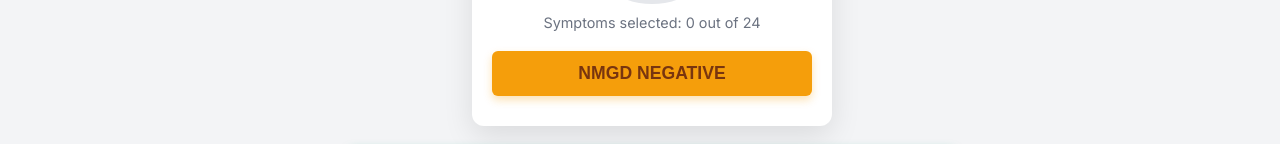
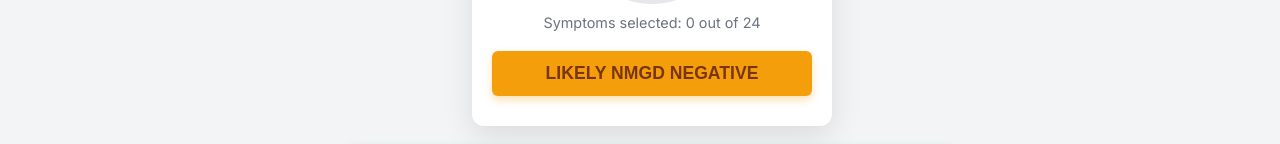
Before and after one commit to GI-Lab-TIGS/NMPhenoscore, a plain HTML site: page index.html in a window 1280 px wide. Shown: the part 1524-1668 px from the top of the page. Drawn offline with Linux system fonts and the light colour scheme.

Commit message:
Update index.html

```diff
--- a/index.html
+++ b/index.html
@@ -576,7 +576,7 @@
                         <div id="score-text" class="score-text">0.0%</div>
                     </div>
                     <div id="score-detail" class="score-detail">Symptoms selected: 0 out of 24</div>
-                    <button id="nmgd-status-button">NMGD Negative</button>
+                    <button id="nmgd-status-button">Likely NMGD Negative</button>
                 </div>
 		<button id="go-to-step2-button" class="action-button" style="background-color: var(--primary-blue);">Click here to know the specific condition of NMGD
                 </button>
@@ -645,7 +645,7 @@
                 scoreText.textContent = `${roundedPercentage}%`;
                 scoreDetail.textContent = `Symptoms selected: ${totalScore} out of ${TOTAL_SYMPTOMS}`;
 
-                const statusText = isPositive ? "NMGD Positive" : "NMGD Negative";
+                const statusText = isPositive ? "Likely NMGD Positive" : "Likely NMGD Negative";
                 statusButton.textContent = statusText;
 
                 statusButton.classList.remove('status-positive', 'status-negative');
@@ -672,4 +672,5 @@
 	document.getElementById('go-to-step2-button').addEventListener('click', () => {window.location.href = 'step2.html';});
     </script>
 </body>
+
 </html>
```
